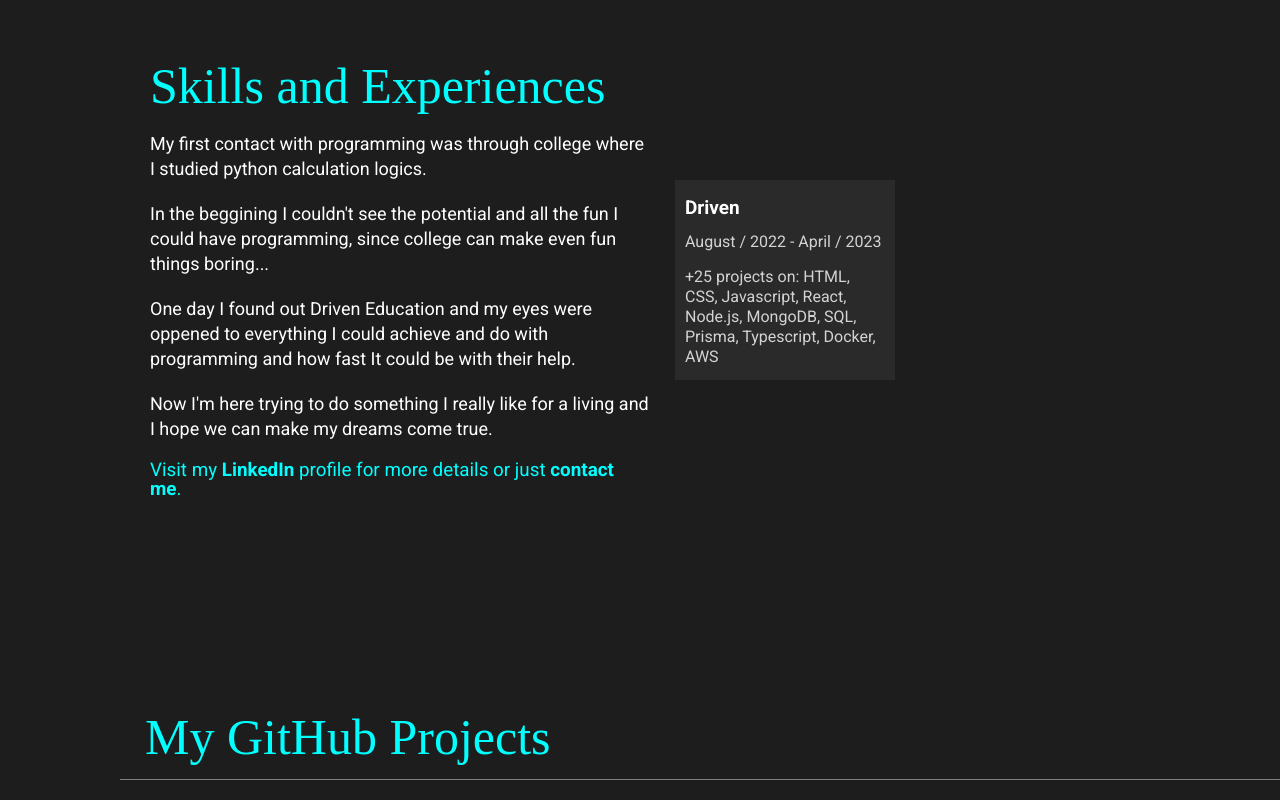
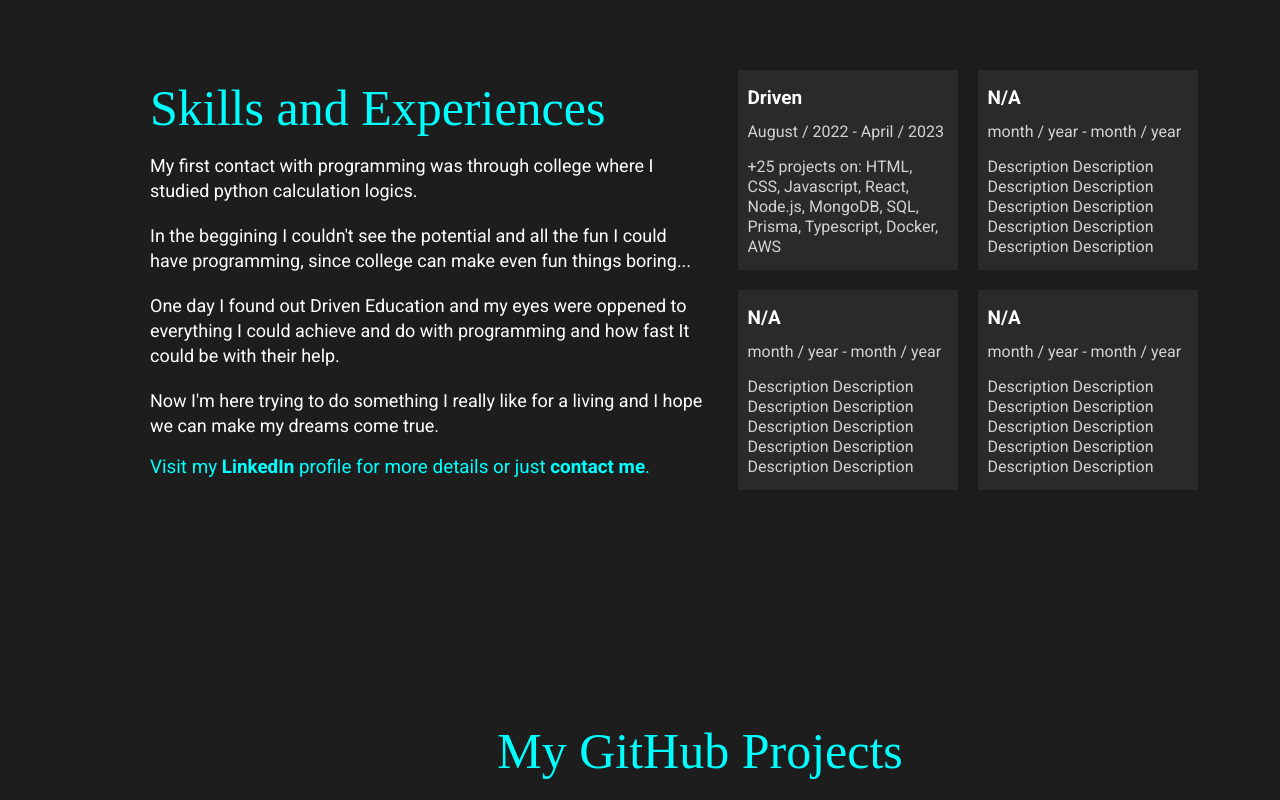
Before and after one commit to Victor-Mannelli/Curriculum, a React (Create React App) app: page / in a window 1280 px wide. Shown: the part 920-1720 px from the top of the page. Built offline with nearby package versions, Linux system fonts and the light colour scheme; a web font is replaced by a local one.

Commit message:
feat: struture adjustments

```diff
--- a/src/Routs/AboutMe.js
+++ b/src/Routs/AboutMe.js
@@ -38,6 +38,7 @@ const AboutMePage = styled.div `
 	flex-direction: row;
 	justify-content: space-between;
 	height: 100vh;
+	cursor: default;
 `
 const StyledAboutMe = styled.div`
 	display: flex;
--- a/src/Routs/Contact.js
+++ b/src/Routs/Contact.js
@@ -81,12 +81,14 @@ const ContactMe = styled.div`
 		margin: 0 8px 10px 8px;
 		font-family: "Alkalami", serif;
 		font-size: 40px;
+		cursor: default;
 	}
 	p {
 		color: white;
 		font-size: 20px;
 		line-height: 25px;
 		margin: 0 0 15px 10px;
+		cursor: default;
 	}
 `;
 const Form = styled.form`
--- a/src/Routs/HomeScreen.js
+++ b/src/Routs/HomeScreen.js
@@ -1,4 +1,3 @@
-import styled from "styled-components";
 import AboutMe from "./AboutMe";
 import Contact from "./Contact";
 import MyExp from "./MyExp";
--- a/src/Routs/MyExp.js
+++ b/src/Routs/MyExp.js
@@ -21,8 +21,8 @@ export default function MyExp() {
 					could be with their help.
 				</p>
 				<p>
-					Now I'm here trying to do something I really like for a living and I hope
-					we can make my dreams come true.
+					Now I'm here trying to do something I really like for a living and I
+					hope we can make my dreams come true.
 				</p>
 				<h2>
 					Visit my&nbsp;
@@ -38,7 +38,6 @@ export default function MyExp() {
 				</h2>
 			</SkillText>
 			<Experience>
-				<></>
 				<WorkPlaces>
 					<div>
 						<h1>Driven</h1>
@@ -47,6 +46,30 @@ export default function MyExp() {
 							{" "}
 							+25 projects on: HTML, CSS, Javascript, React, Node.js, MongoDB,
 							SQL, Prisma, Typescript, Docker, AWS
+						</p>
+					</div>
+					<div>
+						<h1>N/A</h1>
+						<p> month / year - month / year</p>
+						<p>
+							Description Description Description Description Description
+							Description Description Description Description Description
+						</p>
+					</div>
+					<div>
+						<h1>N/A</h1>
+						<p> month / year - month / year</p>
+						<p>
+							Description Description Description Description Description
+							Description Description Description Description Description
+						</p>
+					</div>
+					<div>
+						<h1>N/A</h1>
+						<p> month / year - month / year</p>
+						<p>
+							Description Description Description Description Description
+							Description Description Description Description Description
 						</p>
 					</div>
 				</WorkPlaces>
@@ -61,9 +84,11 @@ const StyledMyExp = styled.div`
 	height: 100vh;
 	margin-left: 40px;
 	color: white;
+	cursor: default;
 `;
 const SkillText = styled.div`
 	display: flex;
+	flex: 1;
 	flex-direction: column;
 	justify-content: center;
 	height: 100%;
@@ -97,6 +122,7 @@ const SkillText = styled.div`
 `;
 const Experience = styled.div`
 	display: flex;
+	flex: 1;
 	flex-direction: column;
 	justify-content: center;
 	height: 100%;
@@ -111,6 +137,7 @@ const WorkPlaces = styled.div`
 		height: 200px;
 		background-color: rgb(42, 42, 42);
 		padding: 10px;
+		margin: 10px;
 		h1 {
 			font-weight: 700;
 			font-size: 19px;
--- a/src/Routs/Projects.js
+++ b/src/Routs/Projects.js
@@ -36,15 +36,17 @@ const ProjectsPage = styled.div `
 const StyledHeader = styled.div`
 	display: flex;
 	align-items: center;
+	justify-content: center;
 	height: 100px;
 	width: 100%;
-	border-bottom: 1px solid gray;
-	padding: 15px 0 0 25px;
+	padding-top: 27px;
+	cursor: default;
 
 	h1 {
 		color: rgb(0, 255, 255);
 		font-family: 'Alkalami', serif;
 		font-size: 50px;
+		padding-top: 15px;
 	}
 `;
 const StyledProject = styled.div`
```
